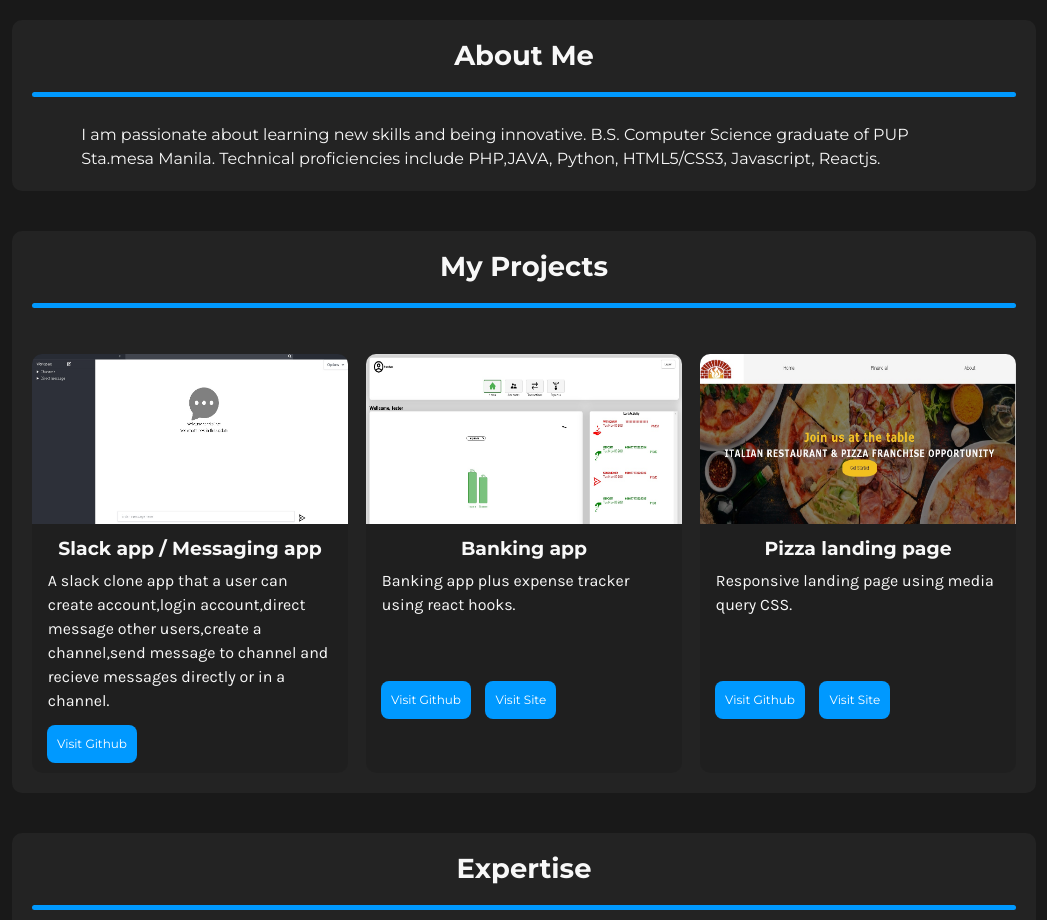
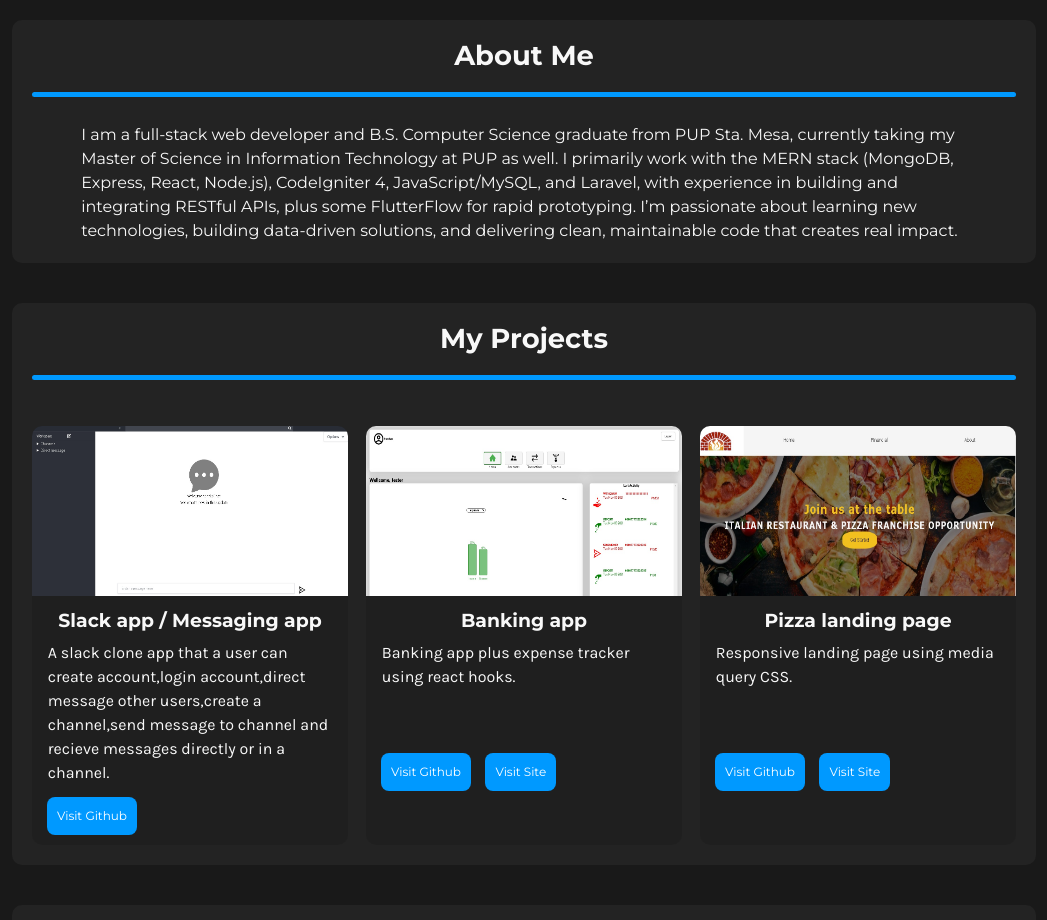
Before and after one commit to martinvias00/portfolio, a plain HTML site: page index.html in a window 1280 px wide. Shown: the part 820-1740 px from the top of the page, without its empty margins (116-1163 px from the left). Drawn offline with nearby package versions, Linux system fonts and the light colour scheme; files whose address does not match are found by name.

Commit message:
Revise 'About Me' section in index.html
Updated personal description to reflect current education and skills.

```diff
--- a/index.html
+++ b/index.html
@@ -75,7 +75,7 @@
     <section id="about" class="about main-section wow fadeInUp" data-wow-duration="0.8s">
       <h2 class="section__title">About Me</h2>
         <p class="about__description">
-          I am passionate about learning new skills and being innovative. B.S. Computer Science graduate of PUP Sta.mesa Manila. Technical proficiencies include PHP,JAVA, Python, HTML5/CSS3, Javascript, Reactjs.
+          I am a full-stack web developer and B.S. Computer Science graduate from PUP Sta. Mesa, currently taking my Master of Science in Information Technology at PUP as well. I primarily work with the MERN stack (MongoDB, Express, React, Node.js), CodeIgniter 4, JavaScript/MySQL, and Laravel, with experience in building and integrating RESTful APIs, plus some FlutterFlow for rapid prototyping. I’m passionate about learning new technologies, building data-driven solutions, and delivering clean, maintainable code that creates real impact.
 
         </p>
       </div>
```
